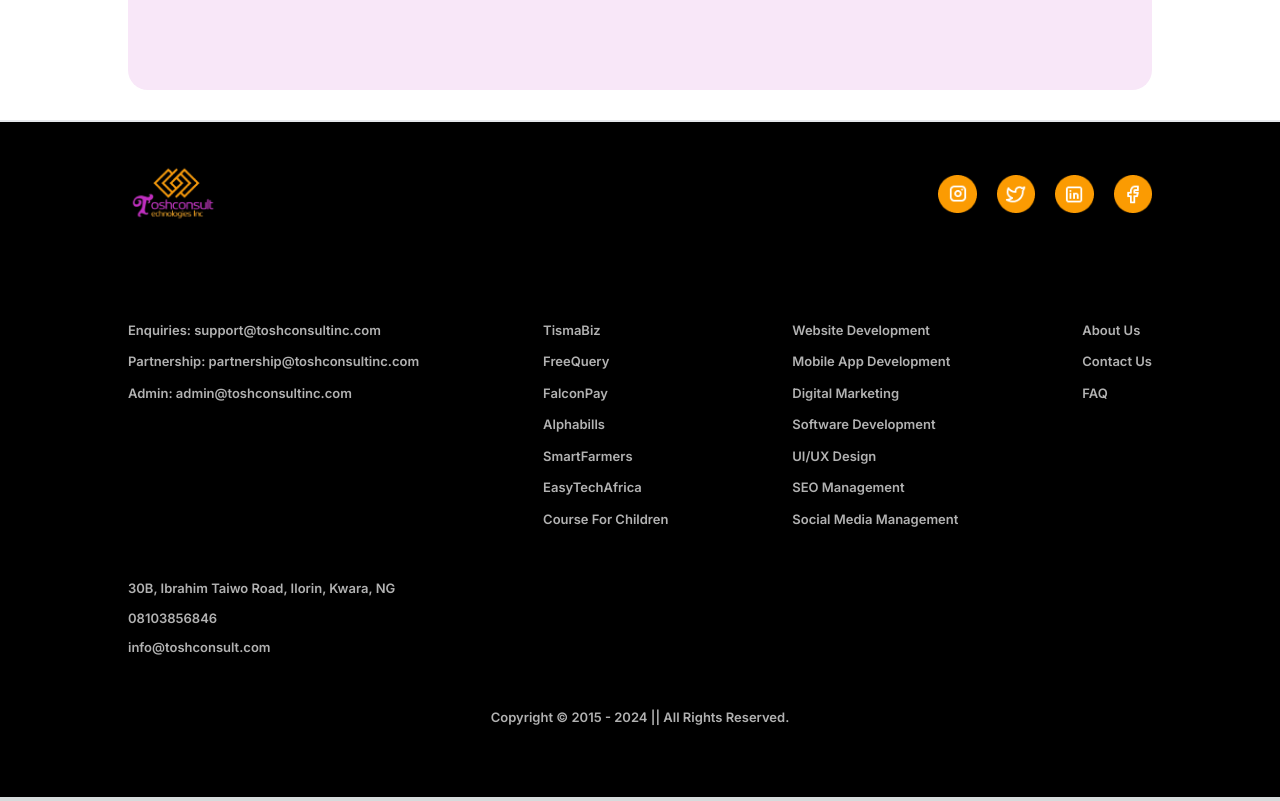
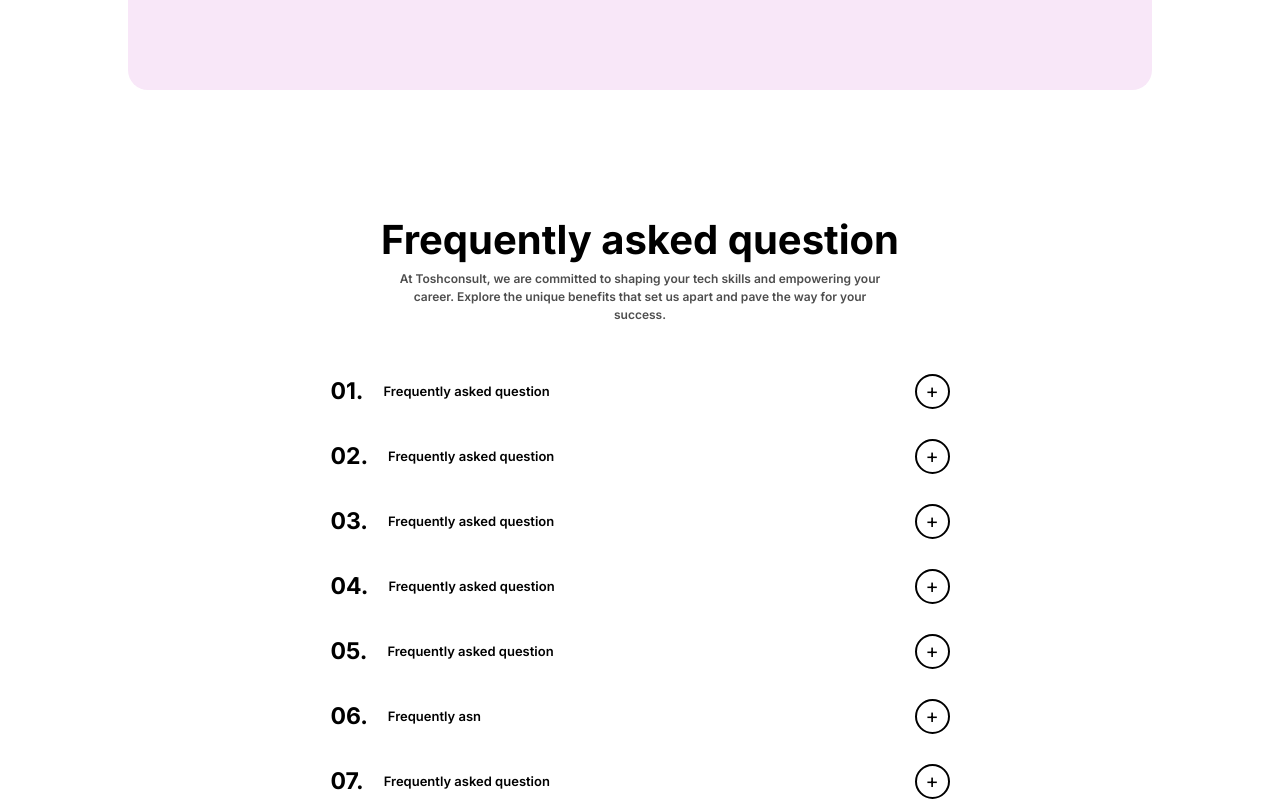
Before and after one commit to Chrismiweb/toshconsult-courses, a Next.js app: page / in a window 1280 px wide. Shown: the part 4140-4941 px from the top of the page. Built offline with nearby package versions, Linux system fonts and the light colour scheme.

Commit message:
faq done

```diff
--- /dev/null
+++ b/src/app/courseFaq/page.tsx
@@ -0,0 +1,86 @@
+"use client"
+import { useState } from "react"
+
+export default function CourseFaq(){
+    const questions = [
+        {
+            number : "01.",
+            questiob : "Frequently asked question",
+            answer : "At Toshconsult, we are committed to shaping your tech skills and empowering your career. Explore the unique benefits that set us apart and pave the way for your success.",
+            icon : "+"
+        },
+        {
+            number : "02.",
+            questiob : "Frequently asked question",
+            answer : "At Toshconsult, we are committed to shaping your tech skills and empowering your career. Explore the unique benefits that set us apart and pave the way for your success.",
+
+            icon : "+"
+        },
+        {
+            number : "03.",
+            questiob : "Frequently asked question",
+            answer : "At Toshconsult, we are committed to shaping your tech skills and empowering your career. Explore the unique benefits that set us apart and pave the way for your success.",
+
+            icon : "+"
+        },
+        {
+            number : "04.",
+            questiob : "Frequently asked question",
+            answer : "At Toshconsult, we are committed to shaping your tech skills and empowering your career. Explore the unique benefits that set us apart and pave the way for your success.",
+
+            icon : "+"
+        },
+        {
+            number : "05.",
+            questiob : "Frequently asked question",
+            answer : "At Toshconsult, we are committed to shaping your tech skills and empowering your career. Explore the unique benefits that set us apart and pave the way for your success.",
+
+            icon : "+"
+        },
+        {
+            number : "06.",
+            questiob : "Frequently asn",
+            answer : "At Toshconsult, we are committed to shaping your tech skills and empowering your career. Explore the unique benefits that set us apart and pave the way for your success.",
+
+            icon : "+"
+        },
+        {
+            number : "07.",
+            questiob : "Frequently asked question",
+            answer : "At Toshconsult, we are committed to shaping your tech skills and empowering your career. Explore the unique benefits that set us apart and pave the way for your success.",
+            icon : "+"
+        },
+    ]
+    const [answer, setAnswer] = useState(null)
+    function handleAnswe(indexes:any){
+        setAnswer(answer === indexes ? null : indexes)
+    }
+    return(
+        <div className="w-[100%] bg-white gap-5 py-[60px] flex flex-col justify-center items-center">
+            <div className="flex flex-col justify-center py-[30px] items-center">
+                <h1 className="md:text-[40px] text-[30px] font-bold w-[80%] lg:w-[60%] text-center">Frequently asked question</h1>
+                <p className="lg:w-[50%] w-[85%] text-[#000000B2] text-center text-[16px] lg:text-[12px] font-semibold">At Toshconsult, we are committed to shaping your tech skills and empowering your career. Explore the unique benefits that set us apart and pave the way for your success.</p>
+            </div>
+            <div className="md:w-[80%] w-[90%] flex flex-col gap-[30px] justify-center items-center">
+                {questions.map((q, index)=>(
+                    <div className="w-[90%] md:w-[80%]">
+                        <div onClick={()=>handleAnswe(index)} key={index} className="flex items-center justify-between px-[100px] w-[100%]">
+                            <div className="flex gap-[20px] justify-center items-center">
+                                <h1 className="font-bold text-[23px]">{q.number}</h1>
+                                <p className="font-semibold text-[13px]">{q.questiob}</p>
+                            </div>
+                            <button className=" w-[35px] h-[35px] flex justify-center items-center text-[20px] rounded-full border-black border-2">{q.icon}</button>
+
+                        </div>
+                        {
+                            answer === index &&
+                            <div className="w-[100%] py-[25px] px-[120px] justify-center items-center flex">
+                                <p className="font-semibold text-[13px]">{q.answer}</p>
+                            </div>
+                        }
+                    </div>
+                ))}
+            </div>
+        </div>
+    )
+}
--- a/src/app/page.tsx
+++ b/src/app/page.tsx
@@ -5,6 +5,7 @@ import CourseBrands from "./courseBrands/page";
 import AllCourses from "./allCourses/page";
 import CourseService from "./courseService/page";
 import Footer from "./footer/page";
+import CourseFaq from "./courseFaq/page";
 
 export default function Home() {
   return (
@@ -14,7 +15,9 @@ export default function Home() {
           <CourseBrands/>
           <AllCourses/>
           <CourseService/>
+          <CourseFaq/>
           <Footer/>
+
       </>
   );
 }
```
